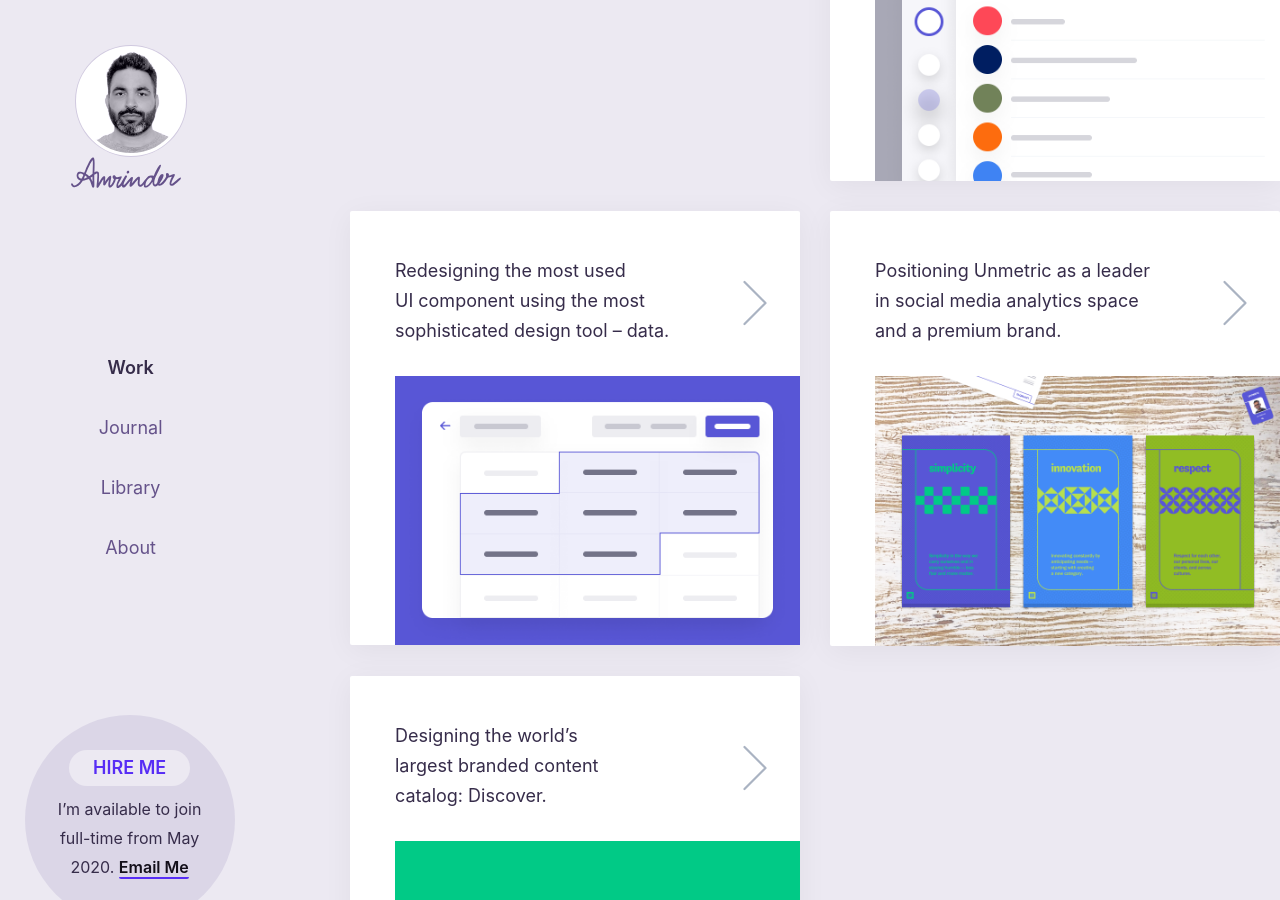
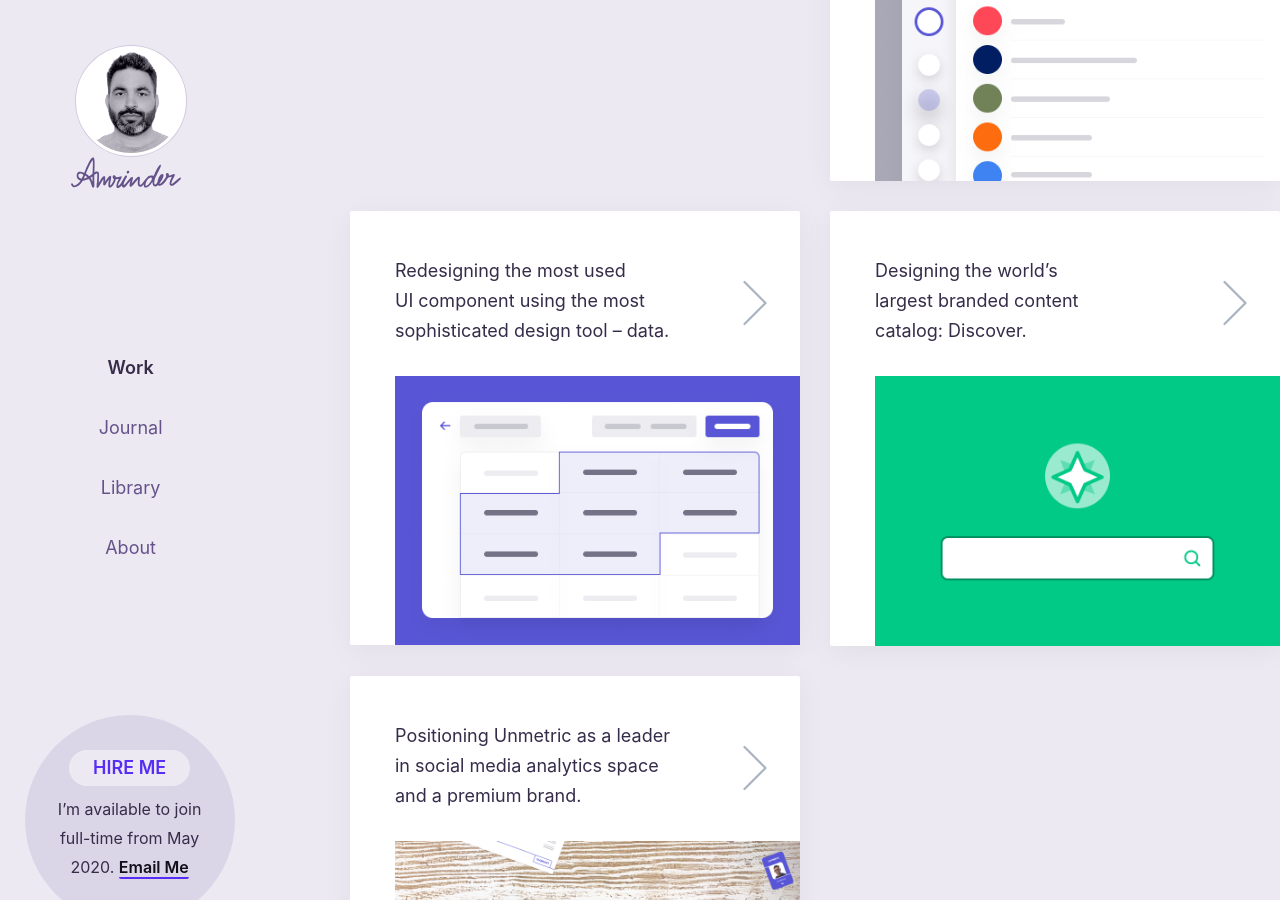
Before and after one commit to harjotgrewal/amrindersandhu, a Jekyll site: the page built from index.html, in a window 1280 px wide and 900 px high, scrolled down 1050 px. Built offline with Jekyll 4.4.1, drawn with Linux system fonts in a browser that asks for light colours.

```diff
--- a/_data/work.yml
+++ b/_data/work.yml
@@ -20,19 +20,20 @@ case-study:
 
 
 - {
+	link: '/case-study-discover.html',
+	title: 'Designing the world’s <br/>largest branded content <br/>catalog: Discover.',
+	page-title: 'Case Study – Discover',
+	src: '/assets/i/sshots/cover-discover.png',
+	status: 'active'
+}
+
+
+
+- {
 	link: '/case-study-branding.html',
 	title: 'Positioning Unmetric as a leader <br/>in social media analytics space<br/>and a premium brand.',
 	page-title: 'Case Study – Branding',
 	src: '/assets/i/sshots/cs-br-cover.png',
-	status: 'active'
-}
-
-
-- {
-	link: '/case-study-discover.html',
-	title: 'Designing the world’s <br/>largest branded content <br/>catalog: Discover.',
-	page-title: 'Case Study – Discover',
-	src: '/assets/i/sshots/cover-discover.png',
 	status: 'active'
 }
 
```
Also changed, not shown: 9 other files.
